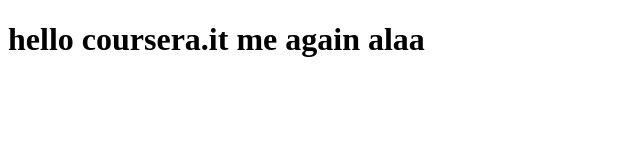
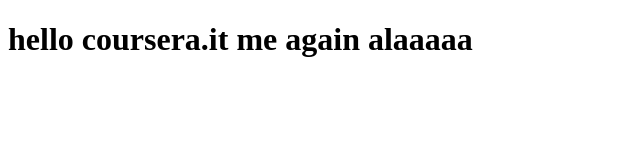
Before and after one commit to corleone101-A/coursera-alaasite, a plain HTML site: page index.html in a window 1280 px wide. Shown: the full height of the page, 0-640 px from the left. Drawn offline with Linux system fonts and the light colour scheme.

Commit message:
edit the html masterr

```diff
--- a/index.html
+++ b/index.html
@@ -4,6 +4,6 @@
     <title>hello coursera!</title>
 </head>
 <body>
-    <h1>hello coursera.it me again alaa</h1>
+    <h1>hello coursera.it me again alaaaaa</h1>
 </body>
 </html>
```
